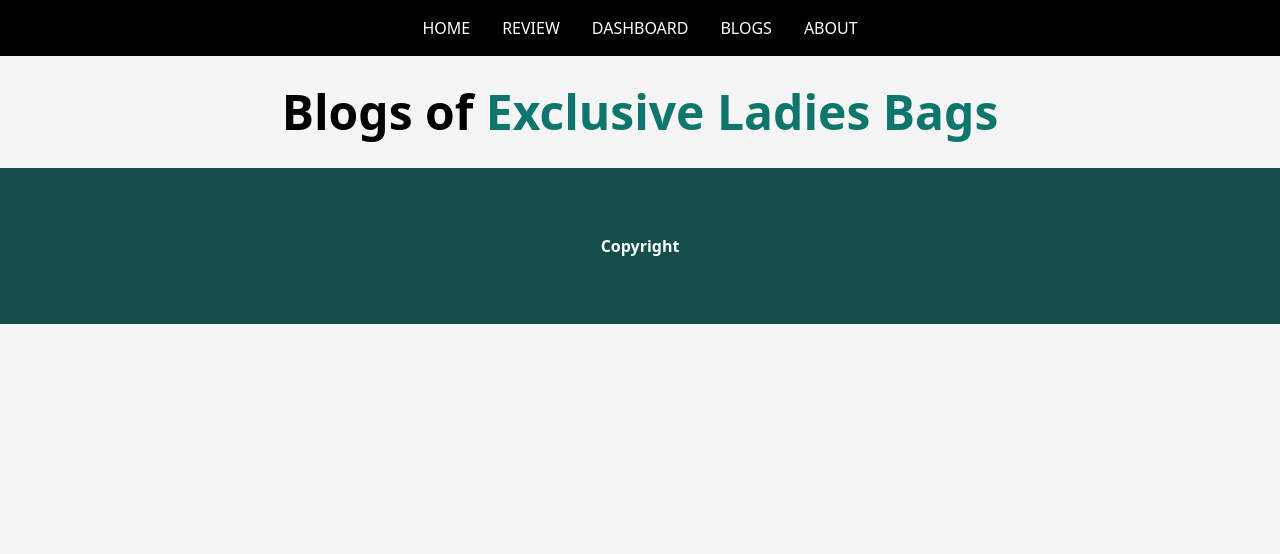
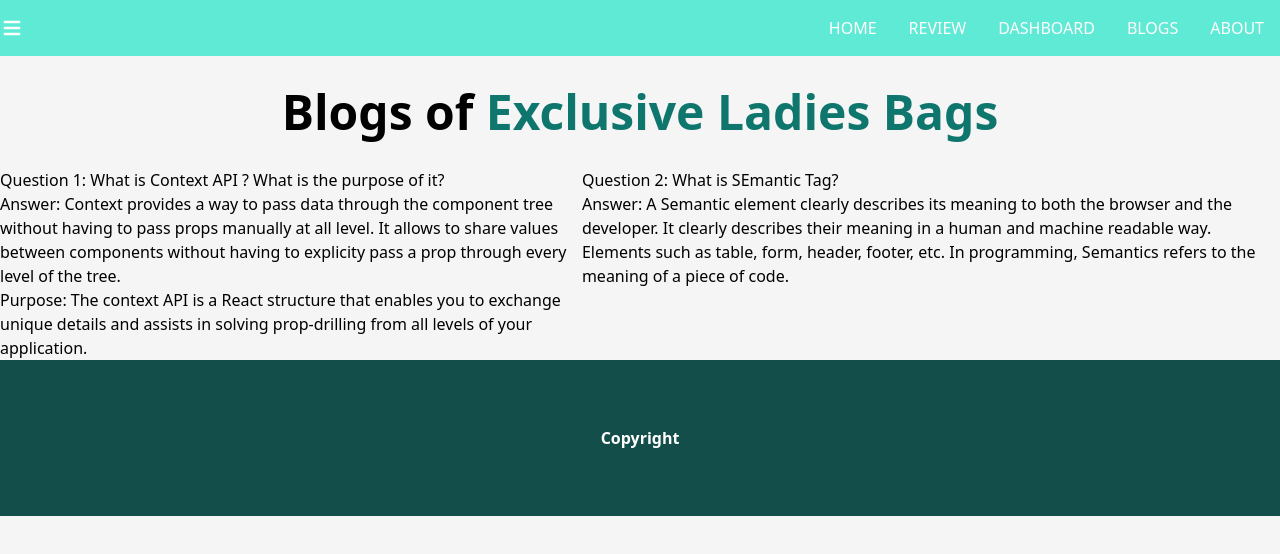
Before and after one commit to Shimu21/Assignment9-DeveloperPortfolio, a React (Create React App) app: page /blogs in a window 1280 px wide. Shown: the top 554 px of the page. Built offline with nearby package versions, Linux system fonts and the light colour scheme.

Commit message:
blogs designing

```diff
--- a/src/components/Blogs/Blogs.js
+++ b/src/components/Blogs/Blogs.js
@@ -4,6 +4,27 @@ const Blogs = () => {
     return (
         <div>
             <h1 className='text-5xl font-bold text-center mt-8 mb-8'>Blogs of <span className='text-teal-700'>Exclusive Ladies Bags</span> </h1>
+            <div className='md:flex justify-between'>
+                <div>
+                    <h1>Question 1: What is Context API ? What is the purpose of it?</h1>
+                    <p>Answer: Context provides a way to pass data through the component
+                        tree without having to pass props manually at all level.
+                        It allows to share values between components without having to explicity
+                        pass a prop through every level of the tree.
+                    </p>
+                    <p>Purpose: The context API is a React structure that enables you to exchange unique details
+                        and assists in solving prop-drilling from all levels of your application.
+                    </p>
+                </div>
+                <div>
+                    <h1>Question 2: What is SEmantic Tag?</h1>
+                    <p>Answer: A Semantic element clearly describes its meaning to both the browser and the developer.
+                        It clearly describes their meaning in a human and machine readable way.
+                        Elements such as table, form, header, footer, etc. In programming, Semantics refers to the meaning of
+                        a piece of code.
+                    </p>
+                </div>
+            </div>
         </div>
     );
 };
--- a/src/components/Header/Header.js
+++ b/src/components/Header/Header.js
@@ -1,10 +1,15 @@
 import React from 'react';
 import { Link } from 'react-router-dom';
+import { MenuIcon } from '@heroicons/react/solid';
 
 const Header = () => {
     return (
-        <div className='flex justify-center py-4' style={{ backgroundColor: 'black', color: 'white' }}>
-            <nav>
+        <div className='flex justify-between py-4 bg-teal-900 text-white hover:bg-teal-300'>
+            <div className='w-6 h-6 justify-start'>
+                <MenuIcon></MenuIcon>
+            </div>
+            <div>
+                <nav className='md:flex justify-center'>
                     <Link to='/home' className='mx-4'>HOME</Link>
                     <Link to='/review' className='mx-4'>REVIEW</Link>
                     <Link to='/dashboard' className='mx-4'>DASHBOARD</Link>
@@ -12,6 +17,7 @@ const Header = () => {
                     <Link to='/about' className='mx-4'>ABOUT</Link>
                 </nav>
             </div>
+        </div>
     );
 };
 
```
Lines whose indentation alone changed are shown as unchanged.
